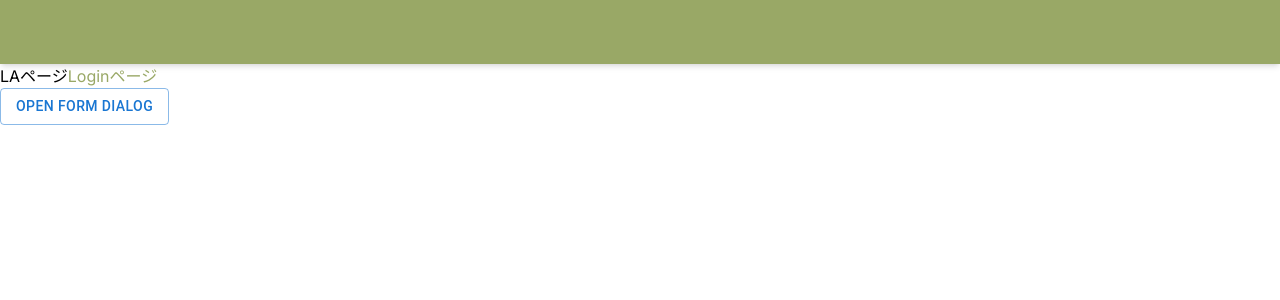
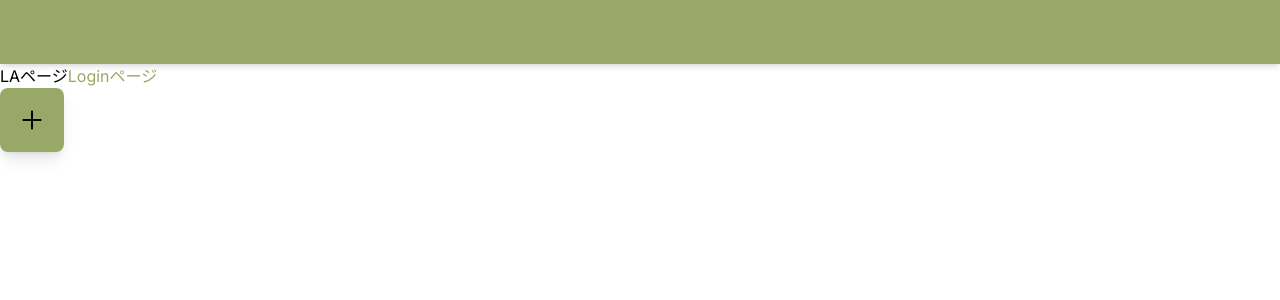
Before and after one commit to prapro-ou/castella-frontend, a Next.js app: page / in a window 1280 px wide. Shown: the top 300 px of the page. Built offline with nearby package versions, Linux system fonts and the light colour scheme.

Commit message:
[fix] floatActionbuttonを押したときにモーダルが出る確認

```diff
--- a/app/page.js
+++ b/app/page.js
@@ -1,8 +1,13 @@
 'use client';
 
 import MessageDialog from "@/features/MessageDialog";
+import FloatActionButton from "@/features/components/FloatActionButton";
+import addBlack from '@/public/addBlack.svg';
+import { useState } from "react";
 
 export default function Home() {
+  const[open,setOpen]=useState(false);
+
   function onClickSend(text){
     console.log(text);
   }
@@ -14,7 +19,8 @@ export default function Home() {
           Loginページ
         </a>
       </p>
-      <MessageDialog onClickSend={onClickSend}/>
+      <FloatActionButton src={addBlack} alt="add" onClickButton={()=>setOpen(true)} />
+      <MessageDialog open={open} setOpen={setOpen} onClickSend={onClickSend} />
     </main>
   );
 }
--- a/features/MessageDialog.js
+++ b/features/MessageDialog.js
@@ -1,14 +1,14 @@
-import { React, useState } from "react";
+import { useState } from "react";
 import { Button,TextField,Dialog,DialogActions,DialogContent,DialogContentText,DialogTitle } from "@mui/material";
 // import styled from "@emotion/styled";
 
-export default function MessageDialog({onClickSend}){
-    const [open, setOpen] = useState(false);
+export default function MessageDialog({open,setOpen,onClickSend}){
+    // const [open, setOpen] = useState(true);
     const [message, setMessage] = useState("");
 
-    const handleClickOpen = () => {
-      setOpen(true);
-    };
+    // const handleClickOpen = () => {
+    //   setOpen(true);
+    // };
 
     const handleClose = () => {
       setOpen(false);
@@ -16,9 +16,9 @@ export default function MessageDialog({onClickSend}){
 
     return (
       <div>
-        <Button variant="outlined" onClick={handleClickOpen}>
+        {/* <Button variant="outlined" onClick={handleClickOpen}>
           Open form dialog
-        </Button>
+        </Button> */}
         <Dialog open={open} onClose={handleClose}>
           <DialogTitle>New reply</DialogTitle>
           <DialogContent>
```
